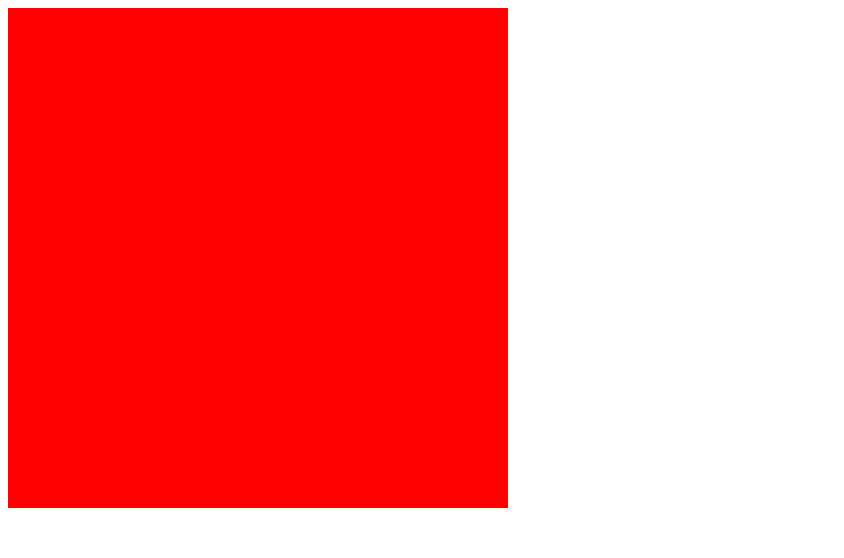
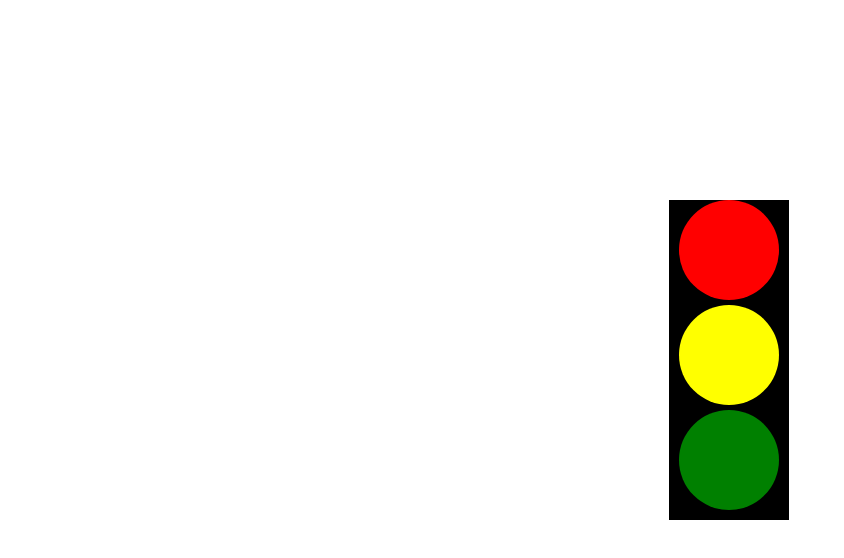
Before and after one commit to sjlaurino/stoplight, a plain HTML site: page index.html in a window 1280 px wide. Shown: the whole page, without its empty margins (0-844 px from the left). Drawn offline with Linux system fonts and the light colour scheme.

Commit message:
centered lights

```diff
--- a/index.html
+++ b/index.html
@@ -11,9 +11,16 @@
 
 <body>
   <div class="Stoplight">
-    <div class="red"></div>
-    <div class="yellow"></div>
-    <div class="green"></div>
+
+    <div class="box">
+      <div class="red"></div>
+      <div class="yellow"></div>
+      <div class="green"></div>
+
+
+
+
+    </div>
 
 
   </div>
--- a/style.css
+++ b/style.css
@@ -1,13 +1,33 @@
+.box{
+  width: 120px;
+  height:320px;
+  background-color: black;
+  margin-left: 661px;
+  margin-top: 200px;
+}
+
 .red{
-  height: 500px;
-  width:500px;
+  height: 100px;
+  width:100px;
   background-color:red;
-
+  border-radius:50%;
+  margin-left: 10px;
+  margin-top: 5px;
 
 }
 .yellow{
-  color:yellow;
+   height: 100px;
+  width:100px;
+  background-color:yellow;
+  border-radius:50%;
+  margin-left: 10px;
+  margin-top: 5px;
 }
 .green{
-  color:green;
+   height: 100px;
+  width:100px;
+  background-color:green;
+  border-radius:50%;
+  margin-left: 10px;
+  margin-top:5px;
 }
```
